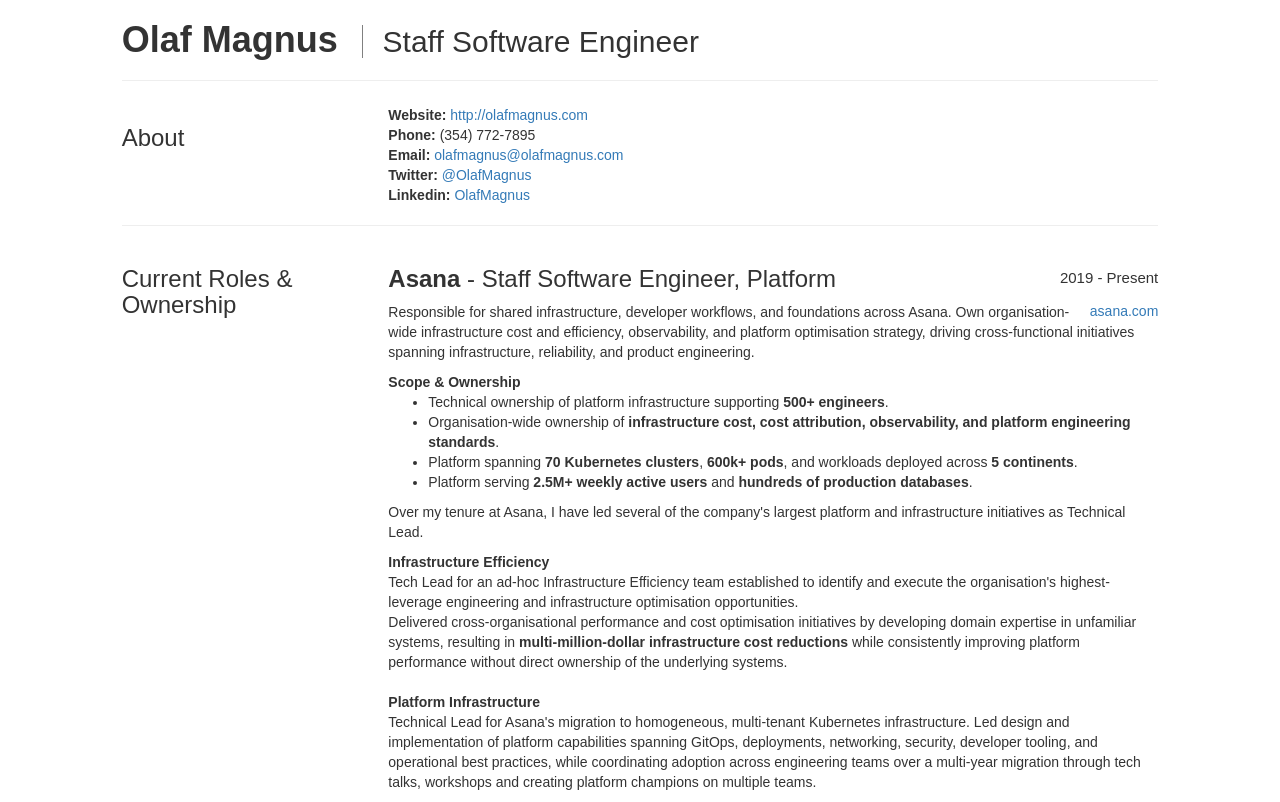
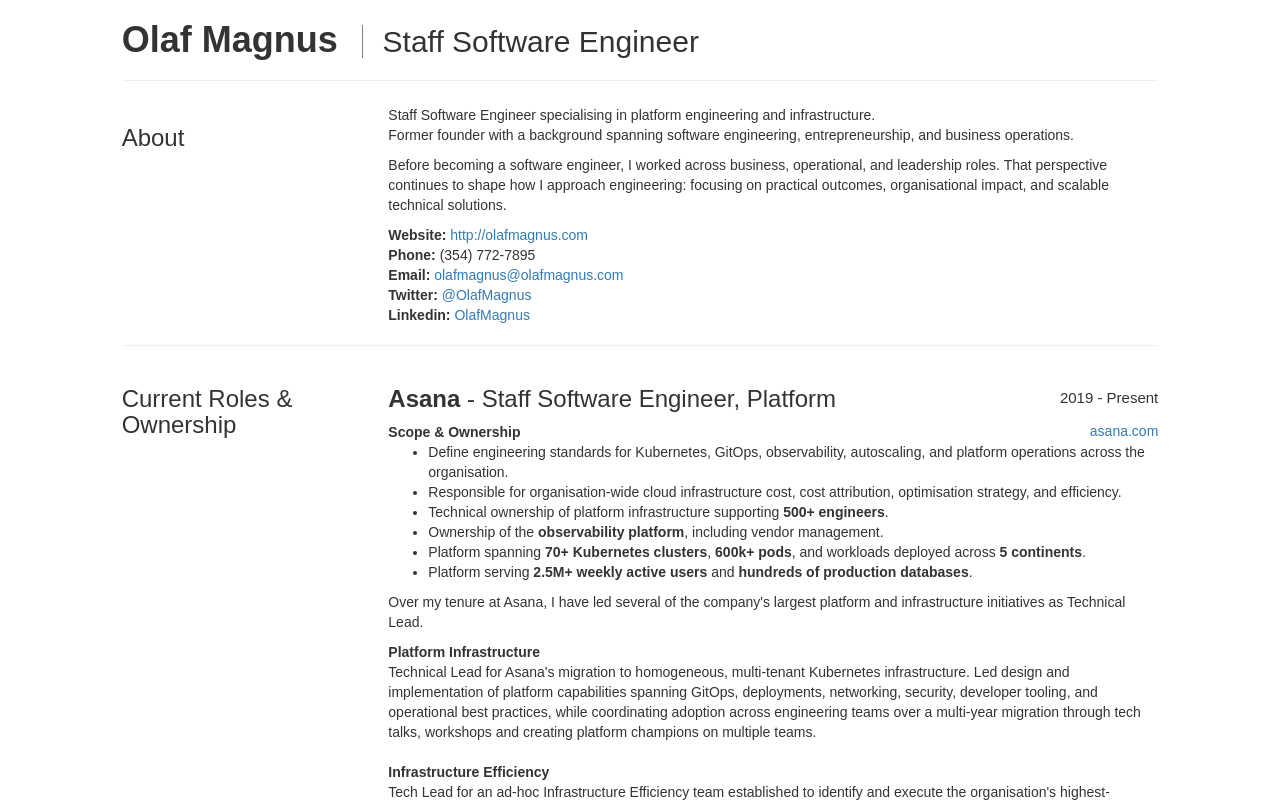
Before and after one commit to olibenni/olafmagnus, a plain HTML site: page src/index.html in a window 1280 px wide. Shown: the top 802 px of the page. Drawn offline with Linux system fonts and the light colour scheme; a web font is replaced by a local one.

Commit message:
Improve about section, cleanup Asana section

```diff
--- a/src/index.html
+++ b/src/index.html
@@ -27,6 +27,13 @@
                 <h3>About</h3>
               </header>
               <div class="col-sm-9">
+                <p>
+                Staff Software Engineer specialising in platform engineering and infrastructure.</br>
+                Former founder with a background spanning software engineering, entrepreneurship, and business operations.
+                </p>
+                <p>
+                Before becoming a software engineer, I worked across business, operational, and leadership roles. That perspective continues to shape how I approach engineering: focusing on practical outcomes, organisational impact, and scalable technical solutions.
+                </p>
                 <strong>Website: </strong><a href="http://olafmagnus.com">http://olafmagnus.com</a><br><strong>Phone: </strong>(354) 772-7895<br><strong>Email: </strong><a href="mailto:olafmagnus@olafmagnus.com">olafmagnus@olafmagnus.com</a><br>
                 <section id="profiles"><strong class="network">Twitter: </strong><a target="_blank" href="https://twitter.com/OlafMagnus">@OlafMagnus</a><br><strong class="network">Linkedin: </strong><a target="_blank" href="https://www.linkedin.com/in/olafmagnus">OlafMagnus</a><br></section>
               </div>
@@ -39,22 +46,19 @@
               <div class="col-sm-9">
                 <div class="details">
 
-
                   <h3><strong>Asana</strong> - Staff Software Engineer, Platform<span class="date pull-right">2019 - Present</span></h3>
 
                   <div class="website pull-right">
                     <a target="_blank" href="https://asana.com">asana.com</a>
                   </div>
 
-                  <p>
-                  Responsible for shared infrastructure, developer workflows, and foundations across Asana. Own organisation-wide infrastructure cost and efficiency, observability, and platform optimisation strategy, driving cross-functional initiatives spanning infrastructure, reliability, and product engineering.
-                  </p>
-
                   <b>Scope & Ownership</b>
                   <ul>
+                      <li>Define engineering standards for Kubernetes, GitOps, observability, autoscaling, and platform operations across the organisation.</li>
+                      <li>Responsible for organisation-wide cloud infrastructure cost, cost attribution, optimisation strategy, and efficiency.</li>
                       <li>Technical ownership of platform infrastructure supporting <b>500+ engineers</b>.</li>
-                      <li>Organisation-wide ownership of <b>infrastructure cost, cost attribution, observability, and platform engineering standards</b>.</li>
-                      <li>Platform spanning <b>70 Kubernetes clusters</b>, <b>600k+ pods</b>, and workloads deployed across <b>5 continents</b>.</li>
+                      <li>Ownership of the <b>observability platform</b>, including vendor management.</li>
+                      <li>Platform spanning <b>70+ Kubernetes clusters</b>, <b>600k+ pods</b>, and workloads deployed across <b>5 continents</b>.</li>
                       <li>Platform serving <b>2.5M+ weekly active users</b> and <b>hundreds of production databases</b>.</li>
                   </ul>
 
@@ -62,14 +66,14 @@
                   Over my tenure at Asana, I have led several of the company's largest platform and infrastructure initiatives as Technical Lead.
                   </p>
 
+                  <b>Platform Infrastructure</b><br>
+                  Technical Lead for Asana's migration to homogeneous, multi-tenant Kubernetes infrastructure. Led design and implementation of platform capabilities spanning GitOps, deployments, networking, security, developer tooling, and operational best practices, while coordinating adoption across engineering teams over a multi-year migration through tech talks, workshops and creating platform champions on multiple teams.
+
+                  <br><br>
+
                   <b>Infrastructure Efficiency</b><br>
                   Tech Lead for an ad-hoc Infrastructure Efficiency team established to identify and execute the organisation's highest-leverage engineering and infrastructure optimisation opportunities.<br>
                   Delivered cross-organisational performance and cost optimisation initiatives by developing domain expertise in unfamiliar systems, resulting in <b>multi-million-dollar infrastructure cost reductions</b> while consistently improving platform performance without direct ownership of the underlying systems.
-
-                  <br><br>
-
-                  <b>Platform Infrastructure</b><br>
-                  Technical Lead for Asana's migration to homogeneous, multi-tenant Kubernetes infrastructure. Led design and implementation of platform capabilities spanning GitOps, deployments, networking, security, developer tooling, and operational best practices, while coordinating adoption across engineering teams over a multi-year migration through tech talks, workshops and creating platform champions on multiple teams.
 
                   <br><br>
 
```
